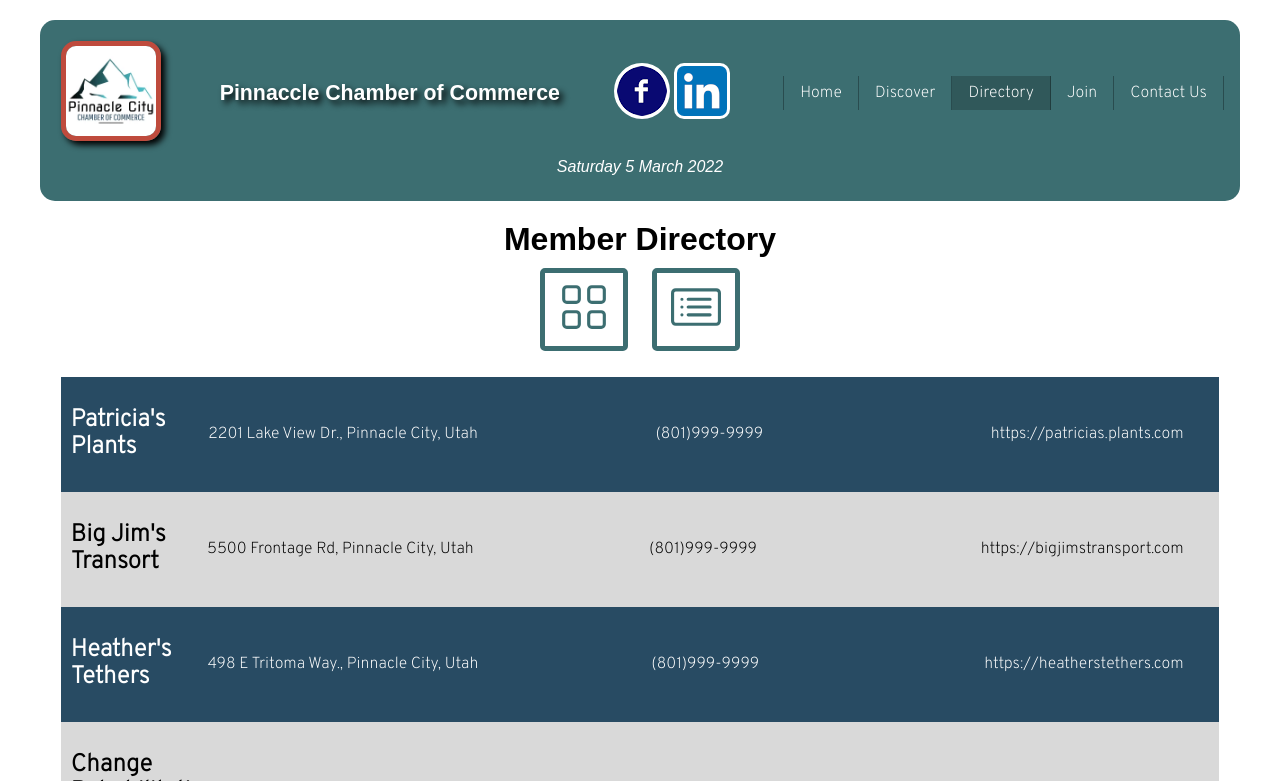
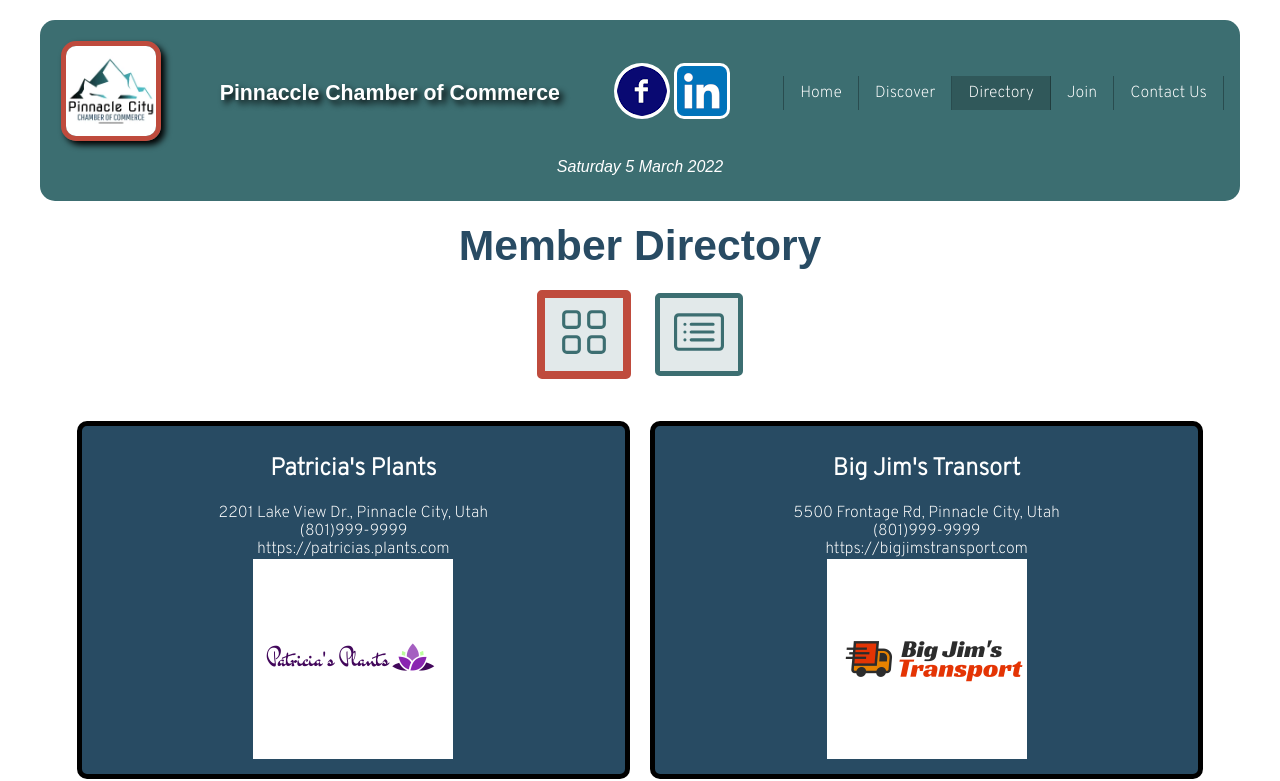
Before and after one commit to pr0gramama/wdd230, a plain HTML site: page chamber/directory.html in a window 1280 px wide. Both pictures are taken after a click on the button 584 px from the left and 309 px from the top of the page. Shown: the top 781 px of the page. Drawn offline with Linux system fonts and the light colour scheme; a web font is replaced by a local one.

Commit message:
js and css fixes

```diff
--- a/chamber/css/small.css
+++ b/chamber/css/small.css
@@ -512,14 +512,18 @@ form label.top input:required:valid {
 #directory-title {
   text-align: center;
   font-family: var(--heading-font);
+  font-size: 16pt;
+  color: #284b63;
+  margin-bottom: 10px;
 }
 
 #view {
   text-align: center;
 }
-.view-buttons {
+
+#view button {
   text-align: center;
-  background-color: white;
+  background-color: rgba(60, 110, 113, 0.15);
   cursor: pointer;
   border: 5px solid var(--primary-color);
   border-radius: 5px;
@@ -529,37 +533,54 @@ form label.top input:required:valid {
 svg {
   width: 50px;
   height: 50px;
-  background: white;
   color: #3c6e71;
   margin: .5em;
-}
-
-.view-buttons:hover {
-  border: 5px solid var(--accent3-color);
-}
-.view-buttons:active {
-  border: 5px solid var(--accent3-color);
-}
-
-.cards {
-  display: grid;
-  margin: 1em;
-}
-.cards section {
-  display: grid;
-  grid-template-columns: 0.5fr 2fr 1.5fr 1fr;
-  padding: 10px;
   align-items: center;
 }
 
-.cards section:nth-child(odd) {
+#view button:hover {
+  border: 8px solid var(--accent3-color);
+}
+
+#view button:focus {
+  border: 8px solid var(--accent3-color);
+}
+
+.member-cards {
+  display: grid;
+  grid-template-columns: repeat(auto-fit, minmax(400px, 1fr));
+  gap: 20px;
+  padding: 2em;
+}
+.member-cards section {
+  background-color: #284b63;
+  color: white;
+  border: 5px solid black;
+  border-radius: 10px;
+  padding: 10px;
+  align-items: center;
+  text-align: center;
+
+}
+
+.member-list {
+  display: grid;
+
+}
+
+.member-list table {
+  padding: 10px;
+
+}
+
+table:nth-child(odd) {
   background-color: #284b63;
   color: white;
 }
-.cards section:nth-child(even) {
+table:nth-child(even) {
   background-color: #d9d9d9;
 }
 
-.cards section img {
+/* .cards section img {
   display: none;
-}
+} */
--- a/chamber/directory.html
+++ b/chamber/directory.html
@@ -66,19 +66,20 @@
               <h1>Member Directory</h1>
           </div>
           <div id="view">
-              <button type="button" class="view-buttons grid-button">
+              <button id="list-button">
                 <svg xmlns="http://www.w3.org/2000/svg" width="16" height="16" fill="currentColor" class="bi bi-grid" viewBox="0 0 16 16">
                   <path d="M1 2.5A1.5 1.5 0 0 1 2.5 1h3A1.5 1.5 0 0 1 7 2.5v3A1.5 1.5 0 0 1 5.5 7h-3A1.5 1.5 0 0 1 1 5.5v-3zM2.5 2a.5.5 0 0 0-.5.5v3a.5.5 0 0 0 .5.5h3a.5.5 0 0 0 .5-.5v-3a.5.5 0 0 0-.5-.5h-3zm6.5.5A1.5 1.5 0 0 1 10.5 1h3A1.5 1.5 0 0 1 15 2.5v3A1.5 1.5 0 0 1 13.5 7h-3A1.5 1.5 0 0 1 9 5.5v-3zm1.5-.5a.5.5 0 0 0-.5.5v3a.5.5 0 0 0 .5.5h3a.5.5 0 0 0 .5-.5v-3a.5.5 0 0 0-.5-.5h-3zM1 10.5A1.5 1.5 0 0 1 2.5 9h3A1.5 1.5 0 0 1 7 10.5v3A1.5 1.5 0 0 1 5.5 15h-3A1.5 1.5 0 0 1 1 13.5v-3zm1.5-.5a.5.5 0 0 0-.5.5v3a.5.5 0 0 0 .5.5h3a.5.5 0 0 0 .5-.5v-3a.5.5 0 0 0-.5-.5h-3zm6.5.5A1.5 1.5 0 0 1 10.5 9h3a1.5 1.5 0 0 1 1.5 1.5v3a1.5 1.5 0 0 1-1.5 1.5h-3A1.5 1.5 0 0 1 9 13.5v-3zm1.5-.5a.5.5 0 0 0-.5.5v3a.5.5 0 0 0 .5.5h3a.5.5 0 0 0 .5-.5v-3a.5.5 0 0 0-.5-.5h-3z"/>
                 </svg>
               </button>
-              <button type="button" class="view-buttons list-button">
+              <button id="grid-button">
                 <svg xmlns="http://www.w3.org/2000/svg" width="16" height="16" fill="currentColor" class="bi bi-card-list" viewBox="0 0 16 16">
                   <path d="M14.5 3a.5.5 0 0 1 .5.5v9a.5.5 0 0 1-.5.5h-13a.5.5 0 0 1-.5-.5v-9a.5.5 0 0 1 .5-.5h13zm-13-1A1.5 1.5 0 0 0 0 3.5v9A1.5 1.5 0 0 0 1.5 14h13a1.5 1.5 0 0 0 1.5-1.5v-9A1.5 1.5 0 0 0 14.5 2h-13z"/>
                   <path d="M5 8a.5.5 0 0 1 .5-.5h7a.5.5 0 0 1 0 1h-7A.5.5 0 0 1 5 8zm0-2.5a.5.5 0 0 1 .5-.5h7a.5.5 0 0 1 0 1h-7a.5.5 0 0 1-.5-.5zm0 5a.5.5 0 0 1 .5-.5h7a.5.5 0 0 1 0 1h-7a.5.5 0 0 1-.5-.5zm-1-5a.5.5 0 1 1-1 0 .5.5 0 0 1 1 0zM4 8a.5.5 0 1 1-1 0 .5.5 0 0 1 1 0zm0 2.5a.5.5 0 1 1-1 0 .5.5 0 0 1 1 0z"/>
                 </svg>
               </button>
           </div>
-              <div class="cards list-layout"></div>
+              <div class="member-cards"></div>
+              <div class="member-list"></div>
         </section>
       </main>
       <footer>
--- a/chamber/js/directory.js
+++ b/chamber/js/directory.js
@@ -1,58 +1,126 @@
-document.querySelector('.grid-button').addEventListener("click", () => {
-    document.querySelector(".cards").classList.add("grid-layout");
-    document.querySelector(".cards").classList.add("list-layout");
-}, false);
 
-document.querySelector('.list-button').addEventListener("click", () => {
-    document.querySelector(".cards").classList.add("list-layout");
-    document.querySelector(".cards").classList.add("grid-layout");
-}, false);
 
 const requestURL = "https://pr0gramama.github.io/wdd230/chamber/data/data.json"
+
+const cards = document.querySelector(".member-cards");
+const memlist = document.querySelector(".member-list");
 
 fetch(requestURL)
 .then(function (response) {
     return response.json();
 })
 .then(function (jsonObject) {
-        const members = jsonObject["members"];
     console.table(jsonObject);
+    let members = jsonObject["members"];
     members.forEach(displayMembers);
+
+    document.getElementById("grid-button").addEventListener("click", () => {
+        members.forEach(displayMembersList)
+        cards.innerHTML = ""
     });
+
+    document.getElementById("list-button").addEventListener("click", () => {
+        members.forEach(displayMembers)
+        memlist.innerHTML = ""
+
+    });
+})
 
 function displayMembers(member) {
     let card = document.createElement('section');
 
     //h2 name
-    let h2 = document.createElement('h2');
-    h2.textContent = `${member.name}`;
-    card.appendChild(h2);
+    let name = document.createElement('h2');
+    name.textContent = `${member.name}`;
+    card.appendChild(name);
 
-    //p birth date
-    let p1 = document.createElement('p');
-    p1.textContent = `${member.address}`;
-    card.appendChild(p1);
+    //p address
+    let address = document.createElement('p');
+    address.textContent = `${member.address}`;
+    card.appendChild(address);
 
-    //p birth place
-    let p2 = document.createElement('p');
-    p2.textContent = `${member.phone}`;
-    card.appendChild(p2);
+    //p phone
+    let phone = document.createElement('p');
+    phone.textContent = `${member.phone}`;
+    card.appendChild(phone);
 
     //website
-    let p3 = document.createElement("p");
-    p3.textContent = `${member.website}`;
-    card.appendChild(p3);
-
+    let website = document.createElement("p");
+    website.textContent = `${member.website}`;
+    card.appendChild(website);
 
     // img
-
     let logo = document.createElement('img');
-    logo.classList.add('member-logo');
     logo.setAttribute("src", member.logo);
     logo.setAttribute("alt", `${member.name} Logo`);
     logo.setAttribute("loading", "lazy");
     card.appendChild(logo);
 
+    cards.appendChild(card);
+}
 
-    document.querySelector('div.cards').appendChild(card);
+function removedisplayMembers () {
+    let card = document.createElement("section");
+    cards.prepend(card);
 }
+
+function displayMembersList(memberList) {
+    let mlist = document.createElement("table");
+
+    //td name
+    let name = document.createElement("td");
+    name.textContent = `${memberList.name}`;
+    mlist.appendChild(name);
+
+    //td address
+    let address = document.createElement("td");
+    address.textContent = `${memberList.address}`;
+    mlist.appendChild(address);
+
+    //td phone
+    let phone = document.createElement("td");
+    phone.textContent = `${memberList.phone}`;
+    mlist.appendChild(phone);
+
+    //td website
+    let website = document.createElement("td");
+    website.textContent = `${memberList.website}`;
+    mlist.appendChild(website);
+
+    memlist.appendChild(mlist);
+}
+
+// function displayMembers(member) {
+//     let card = document.createElement('section');
+
+//     //h2 name
+//     let h2 = document.createElement('h2');
+//     h2.textContent = `${member.name}`;
+//     card.appendChild(h2);
+
+//     //p birth date
+//     let p1 = document.createElement('p');
+//     p1.textContent = `${member.address}`;
+//     card.appendChild(p1);
+
+//     //p birth place
+//     let p2 = document.createElement('p');
+//     p2.textContent = `${member.phone}`;
+//     card.appendChild(p2);
+
+//     //website
+//     let p3 = document.createElement("p");
+//     p3.textContent = `${member.website}`;
+//     card.appendChild(p3);
+
+//     // img
+//     let logo = document.createElement('img');
+//     logo.classList.add('member-logo');
+//     logo.setAttribute("src", member.logo);
+//     logo.setAttribute("alt", `${member.name} Logo`);
+//     logo.setAttribute("loading", "lazy");
+//     card.appendChild(logo);
+
+
+//     document.querySelector('div.cards').appendChild(card);
+// }
```
Also changed, not shown: chamber/css/medium.css (line endings or trailing spaces). Lines whose indentation alone changed are shown as unchanged.
